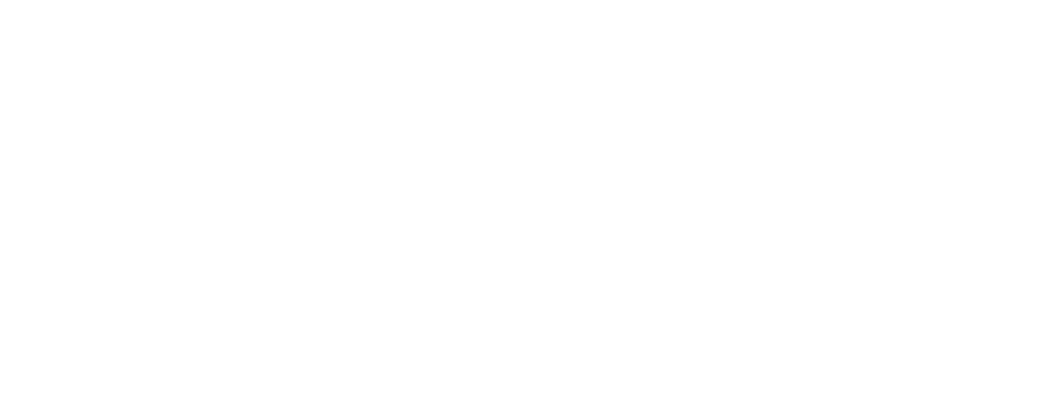
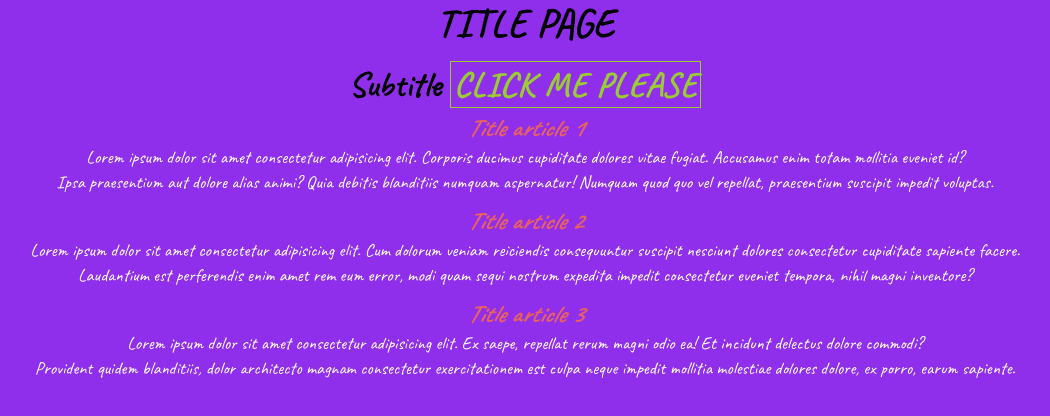
Before and after one commit to edos009/fd_css_03-05, a plain HTML site: page index.html in a window 1280 px wide. Shown: the whole page, without its empty margins (115-1165 px from the left). Drawn offline with Linux system fonts and the light colour scheme.

Commit message:
I add HTML and CSS for it

```diff
--- a/assets/css/style.css
+++ b/assets/css/style.css
@@ -0,0 +1,53 @@
+*, *::after, *::before{
+  margin: 0;
+  padding: 0;
+  box-sizing: border-box;
+}
+
+body{
+  background-color: #902feb;
+  font-family: 'Caveat', cursive;
+  text-align: center;
+}
+
+.main_heading{
+  font-weight: 700;
+  font-size: 40px;
+  line-height: 46px;
+  text-transform: uppercase;
+  margin-bottom: 20px;
+}
+
+.page_link{
+  text-transform: uppercase;
+  text-decoration: none;
+  color: yellowgreen;
+  border: 1px solid yellowgreen;
+  padding: 0 3px;
+  cursor: pointer;
+}
+
+.sub_heading{
+  font-size: 35px;
+  line-height: 38px;
+  margin-bottom: 10px;
+}
+
+.container{
+  margin-bottom: 15px;
+}
+
+.art_heading{
+  font-size: 25px;
+  font-style: italic;
+  line-height: 28px;
+  margin-bottom: 5px;
+  color: rgb(232, 98, 98);
+}
+
+.art_content{
+  font-size: 18px;
+  line-height: 20px;
+  color: #fff;
+  margin-bottom: 5px;
+}
--- a/index.html
+++ b/index.html
@@ -1,12 +1,66 @@
 <!DOCTYPE html>
 <html lang="en">
-<head>
-  <meta charset="UTF-8">
-  <meta http-equiv="X-UA-Compatible" content="IE=edge">
-  <meta name="viewport" content="width=device-width, initial-scale=1.0">
-  <title>CSS</title>
-</head>
-<body>
+  <head>
+    <meta charset="UTF-8" />
+    <meta http-equiv="X-UA-Compatible" content="IE=edge" />
+    <meta name="viewport" content="width=device-width, initial-scale=1.0" />
+    <title>CSS</title>
+    <link rel="preconnect" href="https://fonts.googleapis.com" />
+    <link rel="preconnect" href="https://fonts.gstatic.com" crossorigin />
+    <link
+      href="https://fonts.googleapis.com/css2?family=Caveat:wght@400;500;600;700&display=swap"
+      rel="stylesheet"
+    />
 
-</body>
+    <link rel="stylesheet" href="./assets/css/style.css" />
+  </head>
+  <body>
+    <!-- h1.main_heading{Title page}+section.main_section>h2.sub_heading{Subtitle}+article.container*3>h3.art_heading{Title article $}+p.art_content>lorem20 -->
+
+    <h1 class="main_heading">Title page</h1>
+    <section class="main_section">
+      <h2 class="sub_heading">
+        Subtitle
+        <a class="page_link" href="">Click me please</a>
+      </h2>
+      <article class="container">
+        <h3 class="art_heading">Title article 1</h3>
+        <p class="art_content">
+          Lorem ipsum dolor sit amet consectetur adipisicing elit. Corporis
+          ducimus cupiditate dolores vitae fugiat. Accusamus enim totam mollitia
+          eveniet id?
+        </p>
+        <p class="art_content">
+          Ipsa praesentium aut dolore alias animi? Quia debitis blanditiis
+          numquam aspernatur! Numquam quod quo vel repellat, praesentium
+          suscipit impedit voluptas.
+        </p>
+      </article>
+      <article class="container">
+        <h3 class="art_heading">Title article 2</h3>
+        <p class="art_content">
+          Lorem ipsum dolor sit amet consectetur adipisicing elit. Cum dolorum
+          veniam reiciendis consequuntur suscipit nesciunt dolores consectetur
+          cupiditate sapiente facere.
+        </p>
+        <p class="art_content">
+          Laudantium est perferendis enim amet rem eum error, modi quam sequi
+          nostrum expedita impedit consectetur eveniet tempora, nihil magni
+          inventore?
+        </p>
+      </article>
+      <article class="container">
+        <h3 class="art_heading">Title article 3</h3>
+        <p class="art_content">
+          Lorem ipsum dolor sit amet consectetur adipisicing elit. Ex saepe,
+          repellat rerum magni odio ea! Et incidunt delectus dolore commodi?
+        </p>
+        <p class="art_content">
+          Provident quidem blanditiis, dolor architecto magnam consectetur
+          exercitationem est culpa neque impedit mollitia molestiae dolores
+          dolore, ex porro, earum sapiente.
+        </p>
+      </article>
+    </section>
+  </body>
 </html>
```
